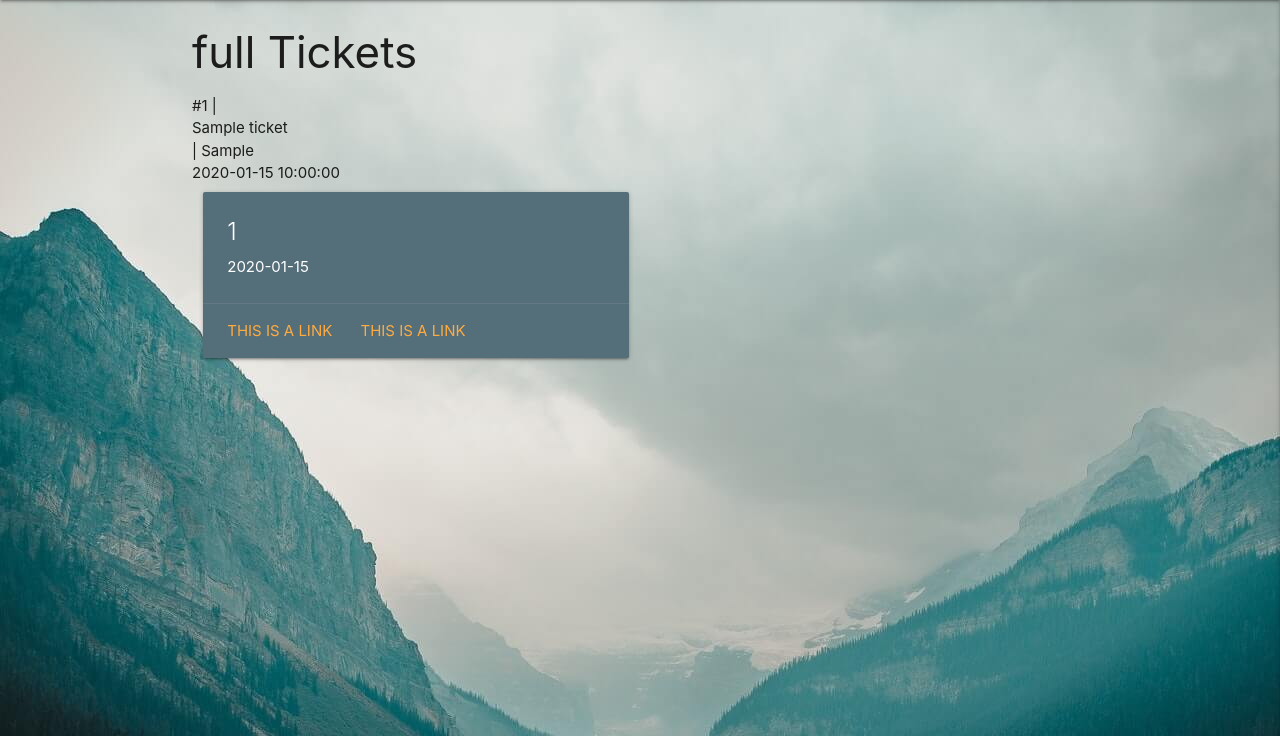
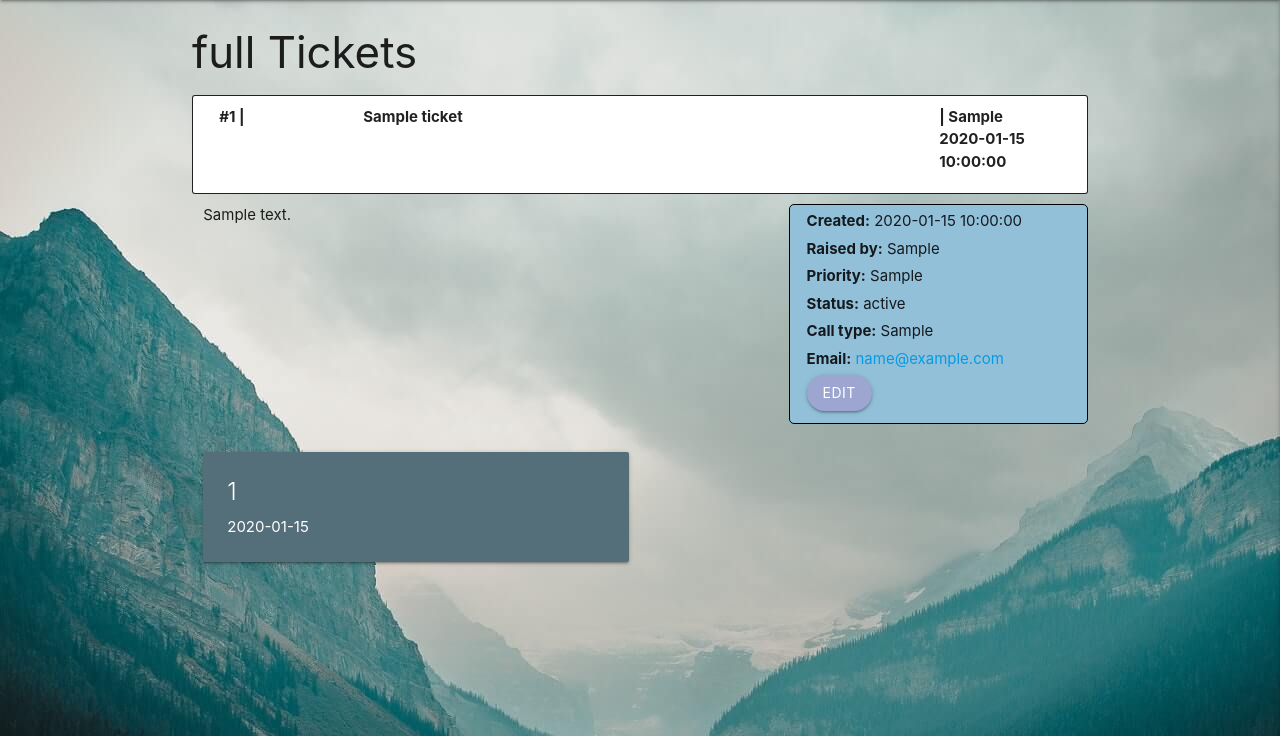
Before and after one commit to Code-Institute-Submissions/Helpdesk-Micro, a Flask app: template templates/full_ticket.html in a window 1280 px wide. Shown: the part 64-800 px from the top of the page. Run offline with Flask 2, Linux system fonts and the light colour scheme; the template is opened without the code that fills it: most values are stand-ins (such as "Sample title", 1, 10 or a date in 2020); some libraries are stand-ins or nearby versions.

Commit message:
full_ticket page styling started - no major changes

```diff
--- a/templates/full_ticket.html
+++ b/templates/full_ticket.html
@@ -1,38 +1,52 @@
-{% extends 'base.html' %}
-
-{% block content %}
+{% extends 'base.html' %} {% block content %}
 <h3>full Tickets</h3>
 
 <div hidden>{{ticket._id}}</div>
-      <div class=>
+<div class="collapsible-header">
+  <div class="row">
+    <div class="col s2">
       <span>#{{ticket._ticketid}} | </span>
     </div>
-      <div>
+    <div class="col s8">
       <span>{{ticket.call_subject}}</span>
     </div>
-      <div>
-      <span> | {{ticket.call_priority}}</span><br>
+    <div class="col s2">
+      <span> | {{ticket.call_priority}}</span><br />
       {{ticket.date_posted}}
     </div>
+  </div>
+</div>
+<div class="row">
+  <div class="col s8 c-body-details">
+    <span>{{ticket.call_details}}</span>
+  </div>
+  <div class="col s4 right c-body-info">
+    <p><span class="bold">Created:</span> {{ticket.date_posted}}</p>
+    <p><span class="bold">Raised by:</span> {{ticket.end_user}}</p>
+    <p><span class="bold">Priority:</span> {{ticket.call_priority}}</p>
+    <p><span class="bold">Status:</span> {{ticket.call_status}}</p>
+    <p><span class="bold">Call type:</span> {{ticket.call_type}}</p>
+    <p>
+      <span class="bold">Email:</span
+      ><a href="mailto:{{ticket.eu_email}}"> {{ticket.eu_email}}</a>
+    </p>
+    <a
+      class="waves-effect waves-light btn call-edit-btn"
+      href="{{ url_for('edit_ticket', ticket_id=ticket._id) }}"
+      >Edit</a
+    >
+  </div>
+</div>
 
-
+{% for update in updates %}
 <div class="row">
-  {% for update in updates %}
   <div class="col s12 m6">
     <div class="card blue-grey darken-1">
       <div class="card-content white-text">
         <span class="card-title">{{update.ticket_id}}</span>
         <p>{{update.add_update}}</p>
       </div>
-        <div class="card-action">
-          <a href="#">This is a link</a>
-          <a href="#">This is a link</a>
     </div>
   </div>
 </div>
-    {% endfor %}
-  </div>
-
-
-
-{% endblock %}
+{% endfor %} {% endblock %}
--- a/templates/tickets.html
+++ b/templates/tickets.html
@@ -22,13 +22,13 @@
     <div hidden>{{ticket._id}}</div>
       <div class="collapsible-header">
       <div class="row">
-      <div class="collapsible-ticketno col s2">
+      <div class="col s2">
       <span>#{{ticket._ticketid}} | </span>
       </div>
-      <div class="collapsible-subject col s8">
+      <div class="col s8">
       <span>{{ticket.call_subject}}</span>
       </div>
-      <div class="collapsible-priority col s2">
+      <div class="col s2">
       <span> | {{ticket.call_priority}}</span><br>
       {{ticket.date_posted}}
       </div>
```
Lines whose indentation alone changed are shown as unchanged.
